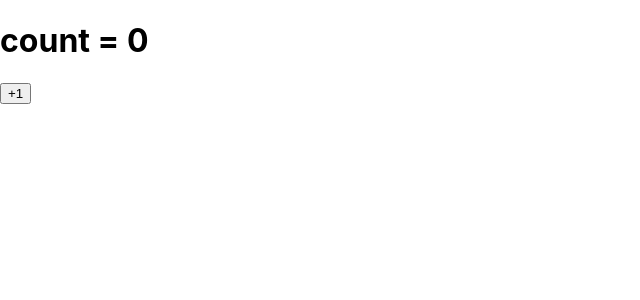
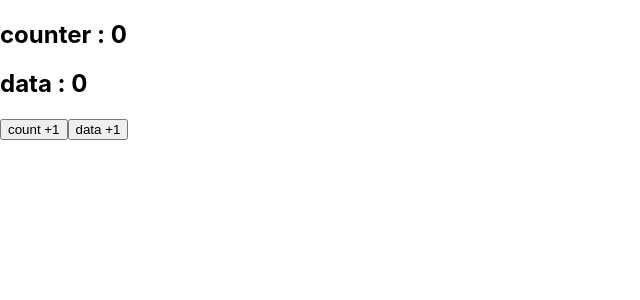
Before and after one commit to adeshkaygude/react_project, a React (Create React App) app in the folder first-app/: page / in a window 1280 px wide. Shown: the top 300 px of the page, without its empty margins (0-640 px from the left). Built offline with nearby package versions, Linux system fonts and the light colour scheme.

Commit message:
Add useEffect with props handling components and explanatory comments

```diff
--- a/first-app/src/App.js
+++ b/first-app/src/App.js
@@ -13,7 +13,7 @@ import UserTable from "./componant/handle_radio_dropdown/UserTable";
 import ImagesViwer from "./componant/images_viwer/ImagesViwer";
 import ProductApp from "./componant/lifting-up-product/ProductApp";
 import NestedLoop from "./componant/nested_looping/NestedLoop";
-import UseEffect from "./componant/nested_looping/UseEffect";
+import UseEffect from "./componant/handle__useEffect/UseEffect";
 import ArrayState from "./componant/object_state/ArrayState";
 import ObjectState from "./componant/object_state/ObjectState";
 
@@ -25,6 +25,7 @@ import Title from "./componant/sample/Sample";
 import Product from "./componant/task_form/ProductTask";
 import { TitleSample, Description } from "./componant/timers/FirstComponant";
 import ToggleImage from "./componant/toggle_image/ToggleImage";
+import HandlePropsUsingUseEffect from "./componant/handle__useEffect/HandlePropsUsingUseEffect";
 
 function App() {
   return (
@@ -56,7 +57,8 @@ function App() {
       {/* <ReuseComponent /> */}
       {/* <ClockApp /> */}
       {/* <NestedLoop /> */}
-      <UseEffect />
+      {/* <UseEffect /> */}
+      <HandlePropsUsingUseEffect />
     </div>
   );
 }
--- /dev/null
+++ b/first-app/src/componant/handle__useEffect/HandlePropsUsingUseEffect.js
@@ -0,0 +1,30 @@
+import { useState } from "react";
+import UseEffectProps from "./UseEffectProps";
+
+// Parent component managing state and passing values as props
+const HandlePropsUsingUseEffect = () => {
+  // State variables for counter and data
+  const [counter, setcounter] = useState(0);
+  const [data, setdata] = useState(0);
+
+  // Handler to increment counter state
+  const handlecount = () => {
+    setcounter(counter + 1);
+  };
+
+  // Handler to increment data state
+  const handledata = () => {
+    setdata(data + 1);
+  };
+
+  return (
+    <div>
+      {/* Passing counter and data state as props to child component */}
+      <UseEffectProps counter={counter} data={data} />
+      <button onClick={handlecount}>count +1</button>
+      <button onClick={handledata}>data +1</button>
+    </div>
+  );
+};
+
+export default HandlePropsUsingUseEffect;
--- /dev/null
+++ b/first-app/src/componant/handle__useEffect/UseEffectProps.js
@@ -0,0 +1,25 @@
+import React, { useEffect } from "react";
+
+// Child component that receives counter and data as props
+const UseEffectProps = ({ counter, data }) => {
+  // useEffect hook configured with [counter] dependency array:
+  // Runs on initial mount and ONLY when the 'counter' prop changes.
+  // It will NOT trigger when 'data' prop updates.
+  useEffect(() => {
+    print();
+  }, [counter]);
+
+  // Helper function to log the updated counter value
+  function print() {
+    console.log("Counter updated:", counter);
+  }
+
+  return (
+    <div>
+      <h2>counter : {counter}</h2>
+      <h2>data : {data}</h2>
+    </div>
+  );
+};
+
+export default UseEffectProps;
```
Also changed, not shown: first-app/src/componant/handle__useEffect/UseEffect.js (renamed from first-app/src/componant/nested_looping/UseEffect.js, +5 -4 lines).
